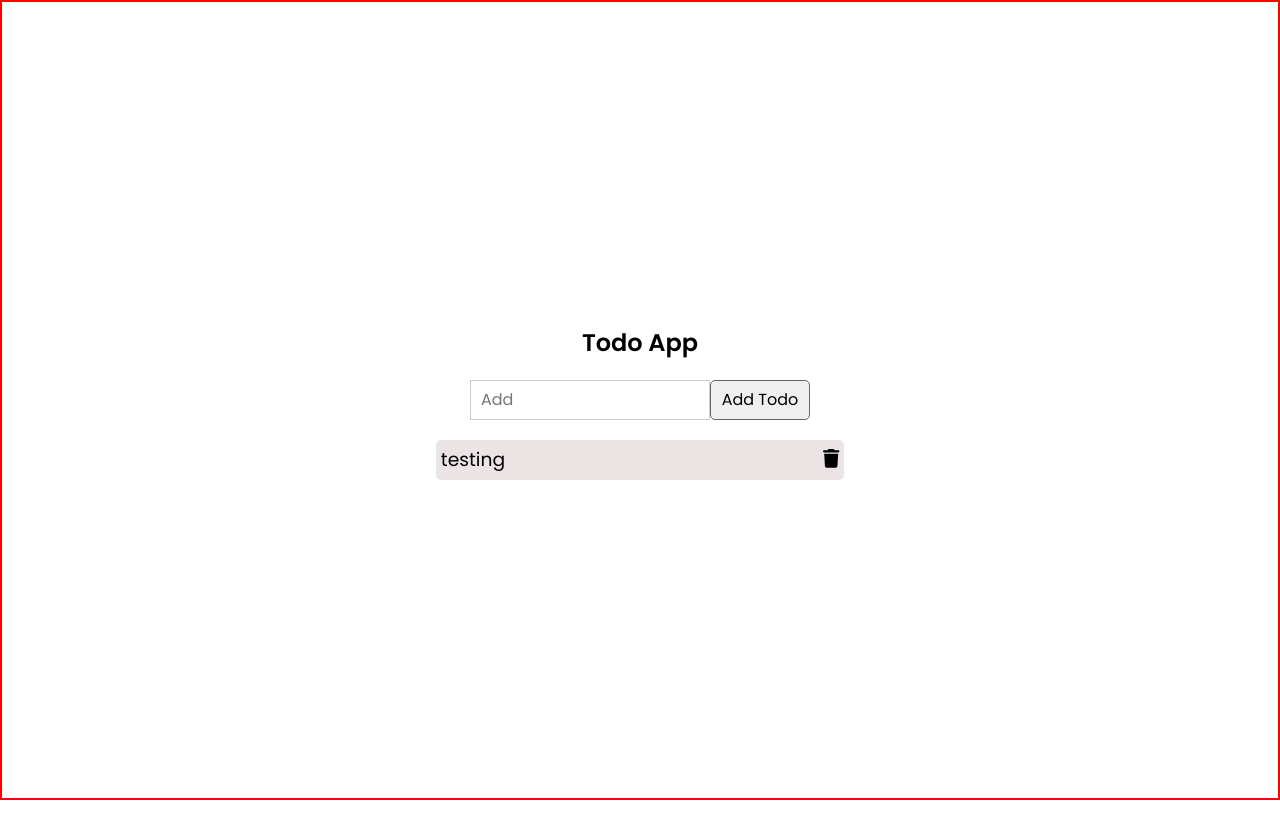
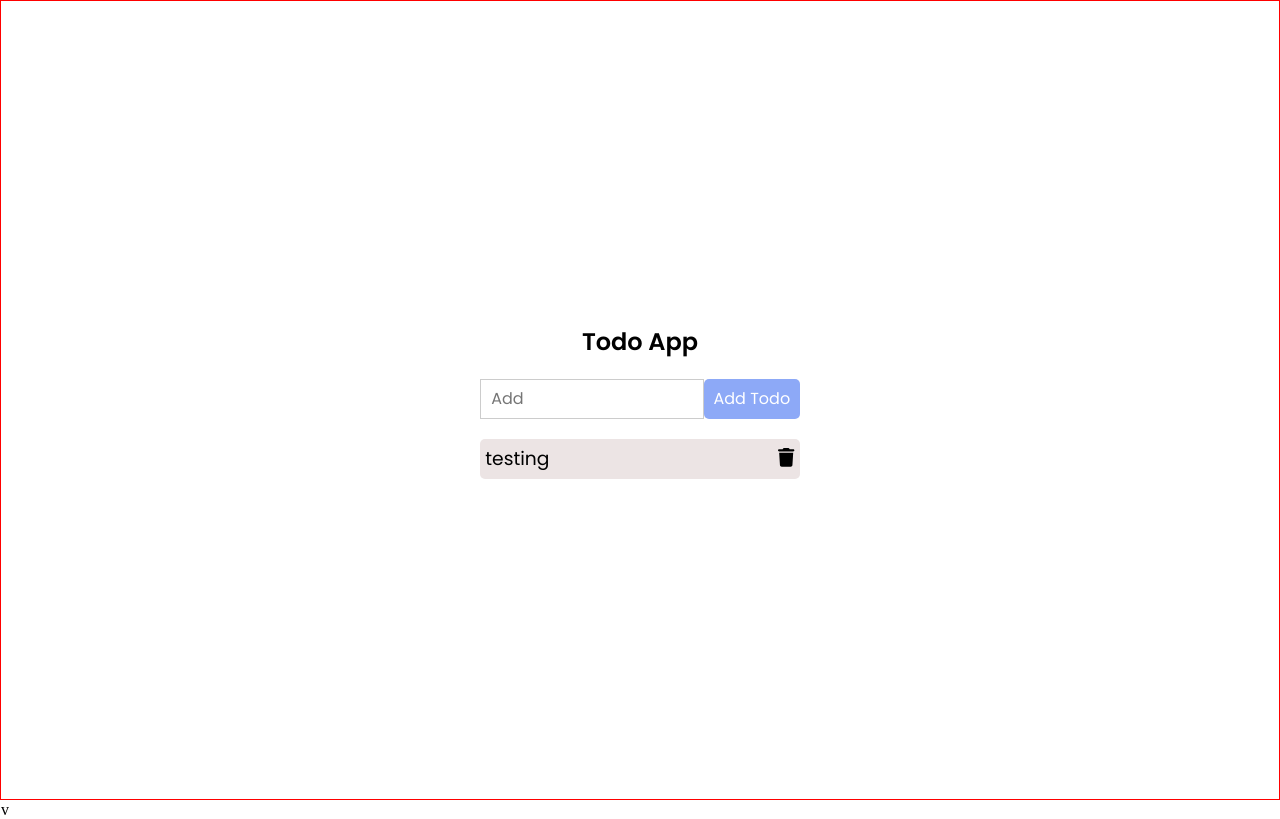
Before and after one commit to ShahwaizQasim/Todo-App, a React (Vite) app: page / in a window 1280 px wide. Built offline with nearby package versions, Linux system fonts and the light colour scheme.

Commit message:
components add

```diff
--- a/src/App.jsx
+++ b/src/App.jsx
@@ -4,25 +4,46 @@ import TodoList from "./components/todoList";
 import "./App.css";
 
 function App() {
+  const [inputValue, setInputValue] = useState("");
+  // console.log("inputValue=>", inputValue);
 
-  const [inputValue, setInputValue] = useState('')
   const [Todos, setTodos] = useState([
     {
       todo: "testing",
       id: Date.now,
       completed: false,
-    }
+    },
   ]);
+  console.log("Todos", Todos);
+
+  const handleOnAddButton = () => {
+    const todosAdd = setTodos([
+      ...Todos,
+      {
+        todo: inputValue,
+        id: Date.now,
+        completed: false,
+      },
+    ]);
+    setTodos([...todosAdd]);
+    setInputValue("");
+
+    console.log("todosAdd Click");
+  };
 
   return (
     <div className="container-fluid">
       <div className="container">
-      <h2>Todo App</h2>
-      <TodoInput value={inputValue}/>
+        <h2>Todo App</h2>
+        <TodoInput
+          value={inputValue}
+          onChange={(e) => setInputValue(e.target.value)}
+          onClick={handleOnAddButton}
+        />
 
-      <TodoList todos={Todos} />
-
+        <TodoList todos={Todos} />
       </div>
+      v
     </div>
   );
 }
--- a/src/components/todoInput.jsx
+++ b/src/components/todoInput.jsx
@@ -1,12 +1,27 @@
-function TodoInput({value}) {
-  return(
-     <>
-     <div>
-        <input type="text" placeholder="Add" className="myInput" value={value}/>
-        <button className="btn1">Add Todo</button>
+function TodoInput({ value, onChange, onClick }) {
+  return (
+    <>
+      <div className="todosBox">
+        <input
+          type="text"
+          placeholder="Add"
+          className="myInput"
+          value={value}
+          onChange={onChange}
+        />
+        <button
+          className="btn1"
+          disabled={value === ""}
+          style={{
+            backgroundColor: value === "" ? "hsl(224, 87%, 76%)" : "#000",
+          }}
+          onClick={onClick}
+        >
+          Add Todo
+        </button>
       </div>
-     </>
-   );
+    </>
+  );
 }
 
 export default TodoInput;
--- a/src/index.css
+++ b/src/index.css
@@ -8,7 +8,7 @@
   height: auto;
   width: 100%;
   height: 100vh;
-  border: 2px solid red;
+  border: 1px solid red;
 }
 .container{
   height: 100vh;
@@ -18,13 +18,17 @@
   flex-direction: column  ;
   row-gap: 20px;
 }
+.todosBox{
+  height: auto;
+  width: 25%;
+}
 h2{
   font-family: "Poppins";
   font-weight: 600;
 }
 .myInput{
   height: 40px;
-  width: 240px;
+  width: 70%;
   border: 1px solid #ccc;
   padding: 5px;
   font-family: 'poppins';
@@ -37,24 +41,26 @@ h2{
   padding: 5px;
 }
 .myInput:focus{
-  border: 2px solid #ccc;
+  border: 2px solid #cccccc;
 }
 .btn1{
   height: 40px;
-  width: 100px;
-  border: 1px solid #666;
+  width: 30%;
+  border: none;
   font-size: 1rem;
   border-radius: 5px;
   font-family: 'poppins';
   transition: 0.6s;
   cursor: pointer;
+  color: #fff;
 }
 .btn1:active{
  border: 4px solid #000;
+ transform: scale(0.9);
 }
 .todoList{
   height: 40px;
-  width: 32%;
+  width: 25%;
   display: flex;
   justify-content: space-between;
   background-color: #ece4e4;
```
